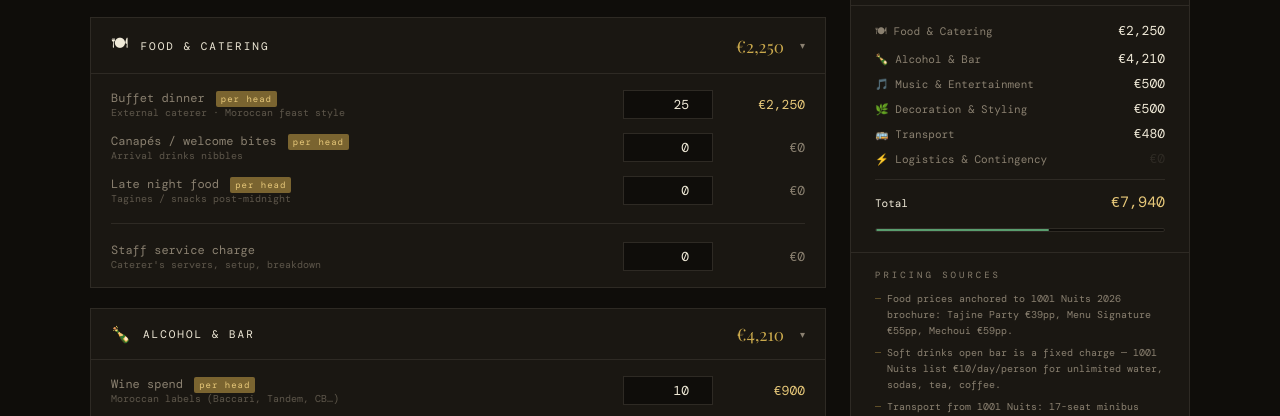
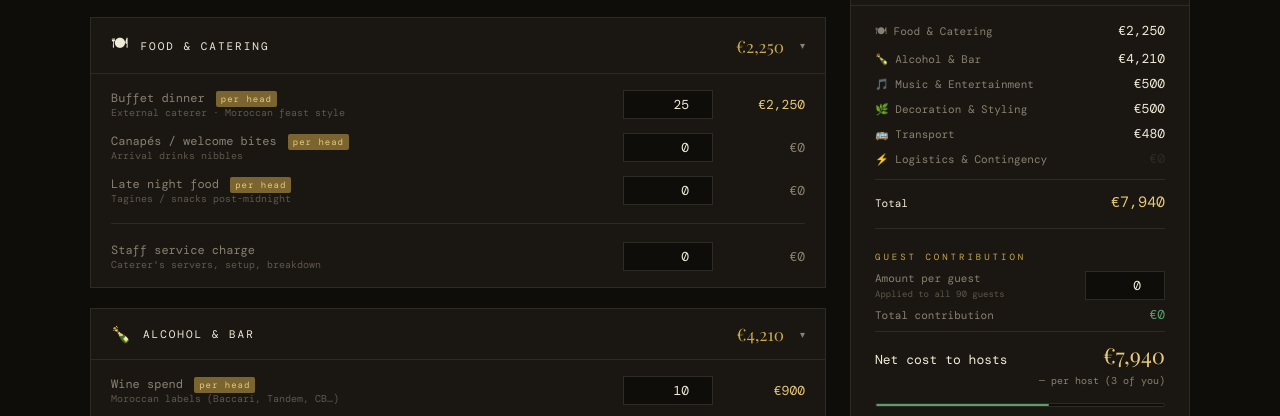
Before and after one commit to bentaub-cloud/eventcostestimator, a plain HTML site: page index.html in a window 1280 px wide. Shown: the part 373-789 px from the top of the page. Drawn offline with nearby package versions, Linux system fonts and the light colour scheme; a web font is replaced by a local one.

Commit message:
Add files via upload

```diff
--- a/index.html
+++ b/index.html
@@ -651,6 +651,32 @@
         <span class="summary-row-label" style="color:var(--text)">Total</span>
         <span class="summary-row-val" style="color:var(--gold-light);font-size:15px" id="sr-total">€0</span>
       </div>
+
+      <div class="summary-divider" style="margin-top:8px"></div>
+
+      <!-- CONTRIBUTION -->
+      <div style="margin-top:10px">
+        <div style="font-size:9px;letter-spacing:3px;text-transform:uppercase;color:var(--gold);margin-bottom:8px">Guest Contribution</div>
+        <div class="summary-row" style="align-items:center;gap:8px">
+          <div style="display:flex;flex-direction:column;gap:3px">
+            <span class="summary-row-label">Amount per guest</span>
+            <span style="font-size:9px;color:var(--text-dim);opacity:0.6">Applied to all <span id="contrib-guest-count">90</span> guests</span>
+          </div>
+          <input type="number" id="contrib-pp" value="0" min="0"
+            style="background:var(--bg);border:1px solid var(--border);color:var(--text);font-family:'DM Mono',monospace;font-size:13px;padding:5px 8px;width:80px;text-align:right;"
+            oninput="update()">
+        </div>
+        <div class="summary-row" style="margin-top:6px">
+          <span class="summary-row-label" style="color:var(--text-dim)">Total contribution</span>
+          <span class="summary-row-val" style="color:var(--green)" id="sr-contrib">€0</span>
+        </div>
+        <div class="summary-divider" style="margin-top:8px"></div>
+        <div class="summary-row" style="margin-top:8px">
+          <span class="summary-row-label" style="color:var(--text);font-size:13px">Net cost to hosts</span>
+          <span id="sr-net" style="font-family:'Playfair Display',serif;font-size:22px;color:var(--gold-light)">€0</span>
+        </div>
+        <div style="font-size:10px;color:var(--text-dim);margin-top:4px;text-align:right" id="sr-net-perhost">— per host (3 of you)</div>
+      </div>
     </div>
 
     <div class="confidence-bar"><div class="confidence-fill" id="conf-fill" style="width:60%"></div></div>
@@ -800,9 +826,16 @@ function update() {
   // TOTALS
   const total = food + drinks + music + decor + transport + misc;
   const perHead = total / n;
+  const contrib = g('contrib-pp') * n;
+  const net = Math.max(0, total - contrib);
+  const perHost = net / 3;
 
   s('total-display', fmt(total));
   s('per-head-display', fmt(perHead));
+  s('contrib-guest-count', n);
+  s('sr-contrib', fmt(contrib));
+  s('sr-net', fmt(net));
+  s('sr-net-perhost', contrib > 0 ? `${fmt(perHost)} per host (3 of you)` : '— per host (3 of you)');
 
   // Summary rows
   const rows = [
```
